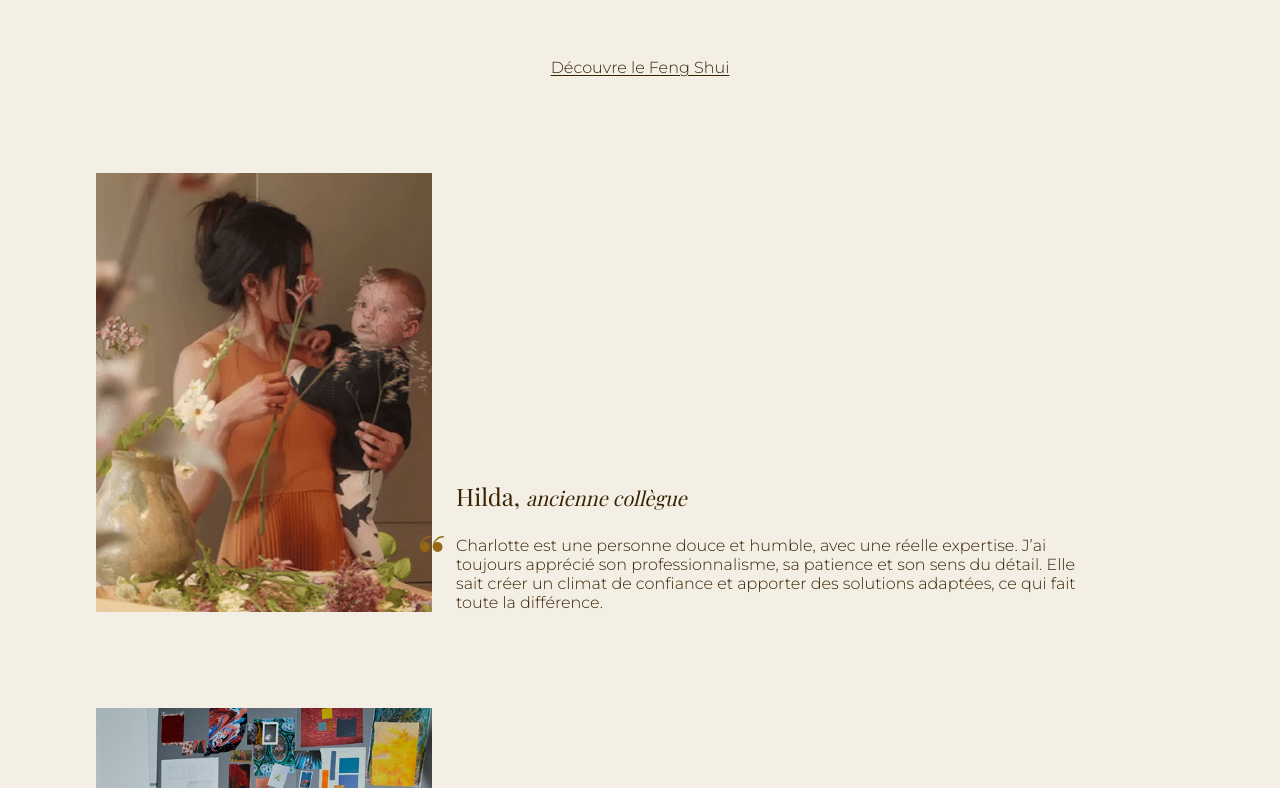
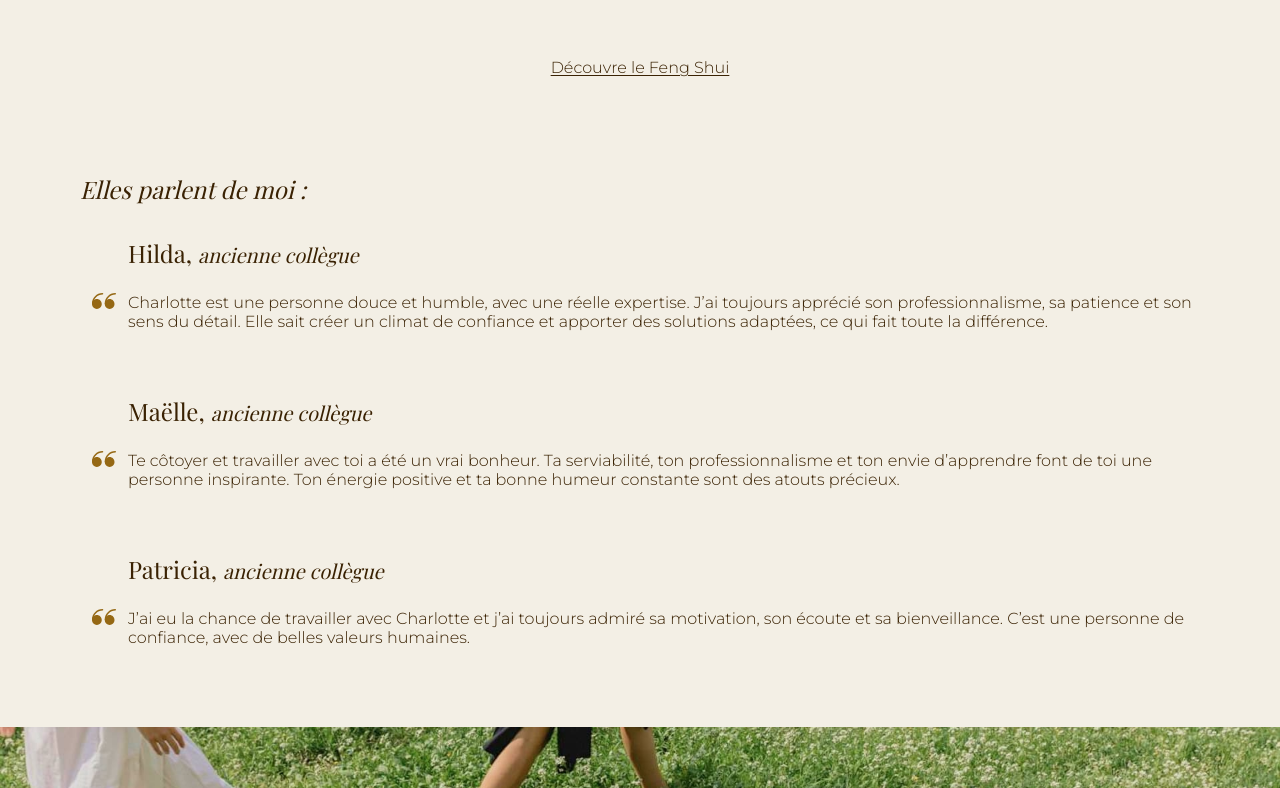
Before and after one commit to ljeandin/emergence, a Vue app: page / in a window 1280 px wide. Shown: the part 932-1720 px from the top of the page. Built offline with nearby package versions, Linux system fonts and the light colour scheme; a web font is replaced by a local one.

Commit message:
Changes seen with Charlotte

```diff
--- a/src/components/atoms/decorative-banner.scss
+++ b/src/components/atoms/decorative-banner.scss
@@ -1,5 +1,5 @@
 .decorative-banner {
-    width: 100%;
+    width: 100vw;
     height: 50 * $spacing;
     object-fit: cover;
 }
--- a/src/components/global/body.scss
+++ b/src/components/global/body.scss
@@ -4,6 +4,7 @@
     flex-direction: column;
     align-items: center;
     padding-top: $header-height;
+    overflow: hidden;
     & > * {
         scroll-margin-top: $header-height;
     }
--- a/src/components/organisms/about-practice/about-practice.scss
+++ b/src/components/organisms/about-practice/about-practice.scss
@@ -7,6 +7,7 @@
     justify-content: center;
     gap: $spacing-sm;
     text-align: center;
+    scroll-margin-top: $header-height;
     & > * {
         max-width: 140 * $spacing;
     }
--- a/src/components/organisms/about/about.scss
+++ b/src/components/organisms/about/about.scss
@@ -2,10 +2,18 @@
     width: 100%;
     display: flex;
     flex-direction: column;
-    gap: $spacing-xs;
+    align-items: center;
     padding: $spacing-sm;
     padding-bottom: $spacing-md;
     background: $color-background;
+    scroll-margin-top: $header-height;
+
+    &__content-wrapper {
+        display: flex;
+        flex-direction: column;
+        align-items: center;
+        gap: $spacing-xs;
+    }
 
     &__text {
         max-width: 60ch;
@@ -23,7 +31,9 @@
 
 @media (min-width: $screen-md) {
     .about {
-        flex-direction: row;
+        &__content-wrapper {
+            flex-direction: row;
+        }
 
         &__image {
             max-width: 40%;
@@ -34,7 +44,6 @@
 @media (min-width: $screen-lg) {
     .about {
         padding: $spacing-md $spacing-xl;
-        align-items: flex-end;
 
         &__image {
             max-height: none;
--- a/src/components/organisms/hero/hero.scss
+++ b/src/components/organisms/hero/hero.scss
@@ -2,6 +2,7 @@
     display: flex;
     justify-content: flex-start;
     align-items: center;
+    width: 100vw;
     padding: $spacing-sm $spacing-xxs;
     background-image: url(/src/assets/images/hero/hero_background.jpg);
     background-position: center;
--- a/src/components/organisms/offer/offer.scss
+++ b/src/components/organisms/offer/offer.scss
@@ -4,6 +4,7 @@
     flex-direction: column;
     align-items: center;
     padding-bottom: $spacing-md;
+    scroll-margin-top: $header-height;
 
     &__header {
         padding: $spacing-xs $spacing-sm;
--- a/src/components/organisms/testimonials/Testimonials.vue
+++ b/src/components/organisms/testimonials/Testimonials.vue
@@ -1,26 +1,14 @@
 <script setup>
     const testimonials = [
         {
-            picture: new URL(
-                "@/assets/images/testimonials/marie.jpg",
-                import.meta.url
-            ).href,
             name: " Hilda",
             review: "Charlotte est une personne douce et humble, avec une réelle expertise. J’ai toujours apprécié son professionnalisme, sa patience et son sens du détail. Elle sait créer un climat de confiance et apporter des solutions adaptées, ce qui fait toute la différence.",
         },
         {
-            picture: new URL(
-                "@/assets/images/testimonials/josie.jpg",
-                import.meta.url
-            ).href,
             name: "Maëlle",
             review: "Te côtoyer et travailler avec toi a été un vrai bonheur. Ta serviabilité, ton professionnalisme et ton envie d’apprendre font de toi une personne inspirante. Ton énergie positive et ta bonne humeur constante sont des atouts précieux.",
         },
         {
-            picture: new URL(
-                "@/assets/images/testimonials/beatrice.jpg",
-                import.meta.url
-            ).href,
             name: "Patricia",
             review: "J’ai eu la chance de travailler avec Charlotte et j’ai toujours admiré sa motivation, son écoute et sa bienveillance. C’est une personne de confiance, avec de belles valeurs humaines.",
         },
@@ -32,22 +20,23 @@
         class="testimonials"
         id="temoignages"
     >
+        <div class="testimonials__content-wrapper">
+            <h2 class="testimonials__title heading-2">
+                <i>Elles parlent de moi :</i>
+            </h2>
             <div
                 v-for="(testimonial, index) in testimonials"
                 :key="index"
                 class="testimonial"
             >
-            <img
-                class="testimonial__image"
-                :src="testimonial.picture"
-                alt=""
-            />
                 <div class="testimonial__text">
-                <h2 class="testimonial__title heading-2">
+                    <h2
+                        class="testimonial__title heading-2"
+                    >
                         {{ testimonial.name }},
-                    <i class="heading-3"
-                        >ancienne collègue</i
-                    >
+                        <i class="heading-3">
+                            ancienne collègue
+                        </i>
                     </h2>
                     <img
                         class="testimonial__quote-icon"
@@ -57,5 +46,6 @@
                     <p>{{ testimonial.review }}</p>
                 </div>
             </div>
+        </div>
     </section>
 </template>
--- a/src/components/organisms/testimonials/testimonials.scss
+++ b/src/components/organisms/testimonials/testimonials.scss
@@ -1,22 +1,28 @@
 .testimonials {
-    padding: 0 $spacing-sm;
+    padding: $spacing-sm;
     width: 100%;
+    display: flex;
+    flex-direction: column;
+    align-items: center;
+    scroll-margin-top: $header-height;
+
+    &__content-wrapper {
+        max-width: 70rem;
+    }
+
+    &__title {
+        align-self: flex-start;
+    }
 }
 
 .testimonial {
     display: flex;
     flex-direction: column;
+    justify-content: center;
     align-items: center;
     gap: $spacing-xs;
     padding-bottom: $spacing-md;
     background: $color-background;
-
-    &__text {
-        position: sticky;
-        top: $header-height;
-        max-width: 60ch;
-        background-color: $color-background;
-    }
 
     &__title {
         margin-bottom: $spacing-xs;
@@ -25,36 +31,20 @@
     &__quote-icon {
         display: none;
     }
-
-    &__image {
-        max-height: calc(80vh - $header-height);
-        object-fit: cover;
-        position: sticky;
-        top: calc($header-height + $spacing-xs);
-        width: 42 * $spacing;
-        padding-bottom: $spacing;
-    }
 }
 
 @media (min-width: $screen-md) {
     .testimonials {
-        padding: 0 $spacing-xl;
+        padding: $spacing-md;
     }
 
     .testimonial {
-        position: sticky;
-        top: $header-height;
         flex-direction: row;
         align-items: flex-end;
-        padding: $spacing-md 0;
+        padding: $spacing-sm 0 $spacing-sm $spacing-md;
 
         &__text {
             position: static;
-        }
-
-        &__image {
-            position: static;
-            padding-bottom: 0;
         }
 
         &__quote-icon {
```
Also changed, not shown: src/components/organisms/about/About.vue (+46 -39 lines). Lines whose indentation alone changed are shown as unchanged.
